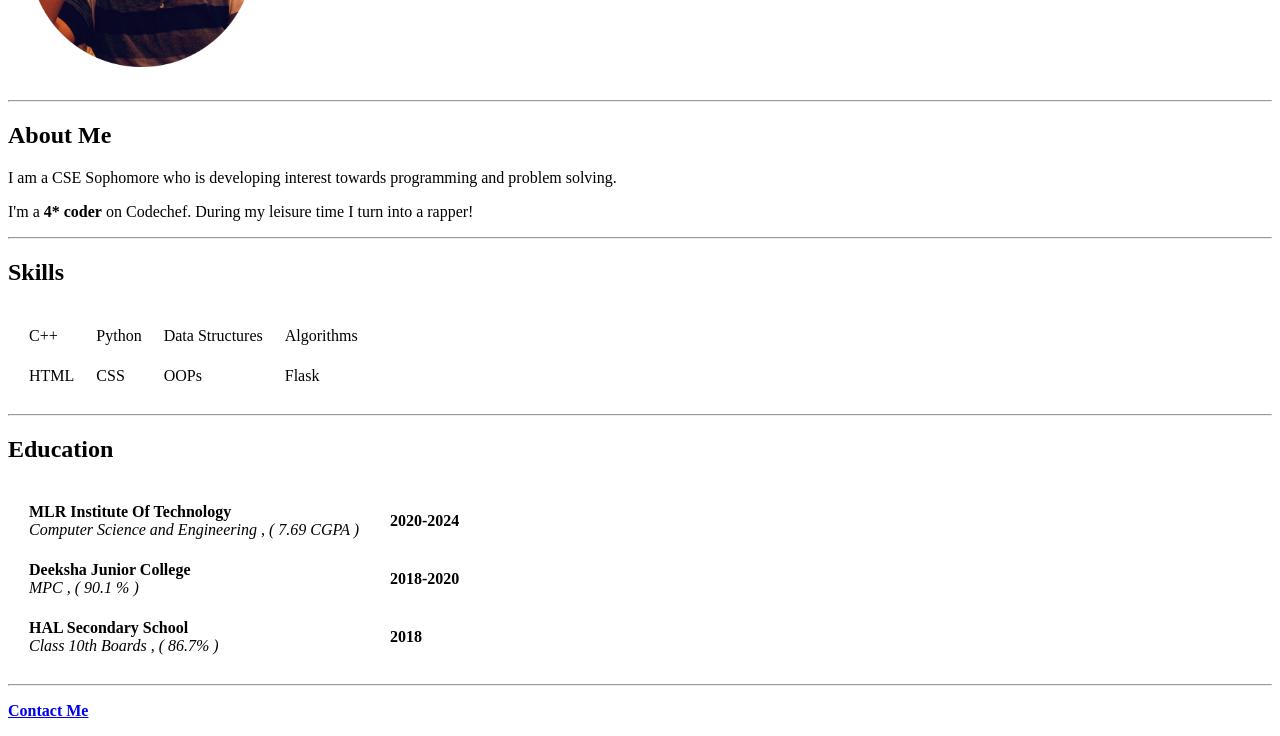
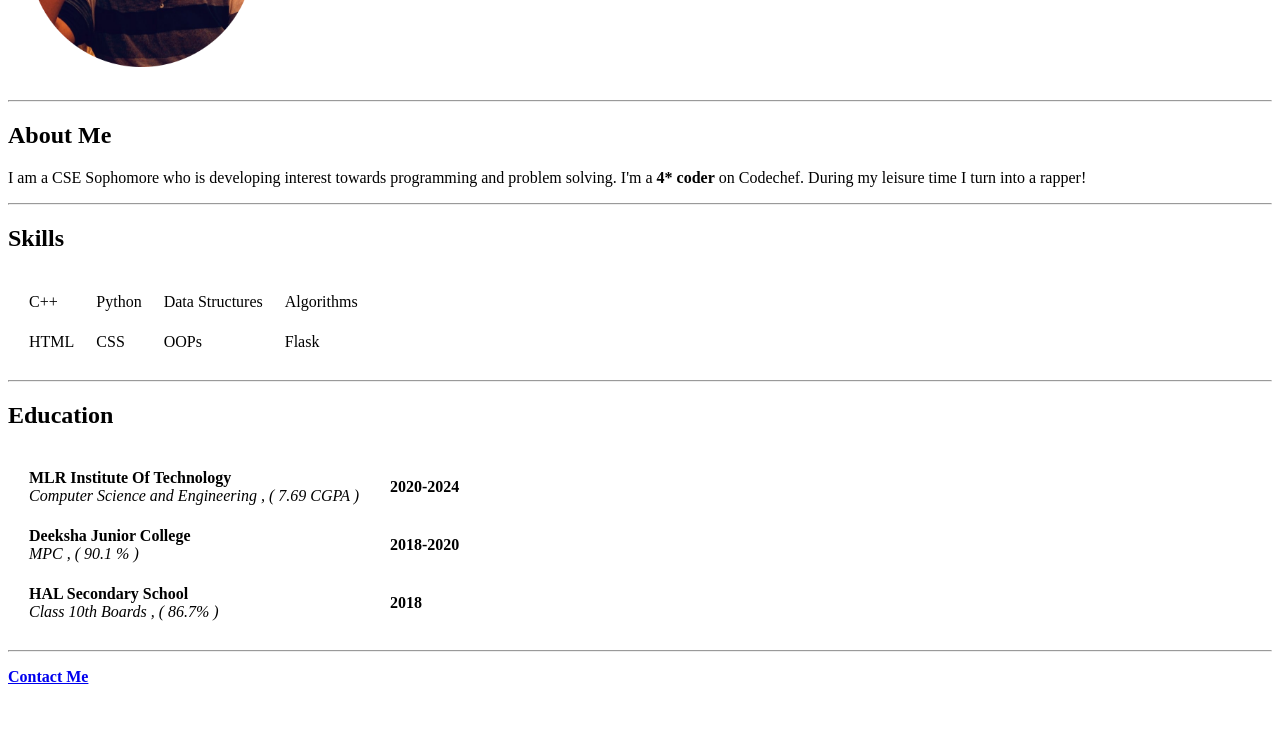
Before and after one commit to souravkumardubey/CV, a plain HTML site: page index.html in a window 1280 px wide. Shown: the part 187-923 px from the top of the page. After the commit the page ends 889 px from the top, so only its background shows below. Drawn offline with Linux system fonts and the light colour scheme.

Commit message:
Update index.html

```diff
--- a/index.html
+++ b/index.html
@@ -35,9 +35,7 @@
   </table>
   <hr>
   <h2>About Me</h2>
-       <p>I am a CSE Sophomore who is developing interest towards programming and problem solving.  </p>
-        <p> I'm a <strong>4* coder</strong> on Codechef. During my leisure time I turn into a rapper! </p>
-
+       <p>I am a CSE Sophomore who is developing interest towards programming and problem solving. I'm a <strong>4* coder</strong> on Codechef. During my leisure time I turn into a rapper! </p>
   <hr>
   <h2>Skills</h2>
   <table cellspacing = "20">
```
